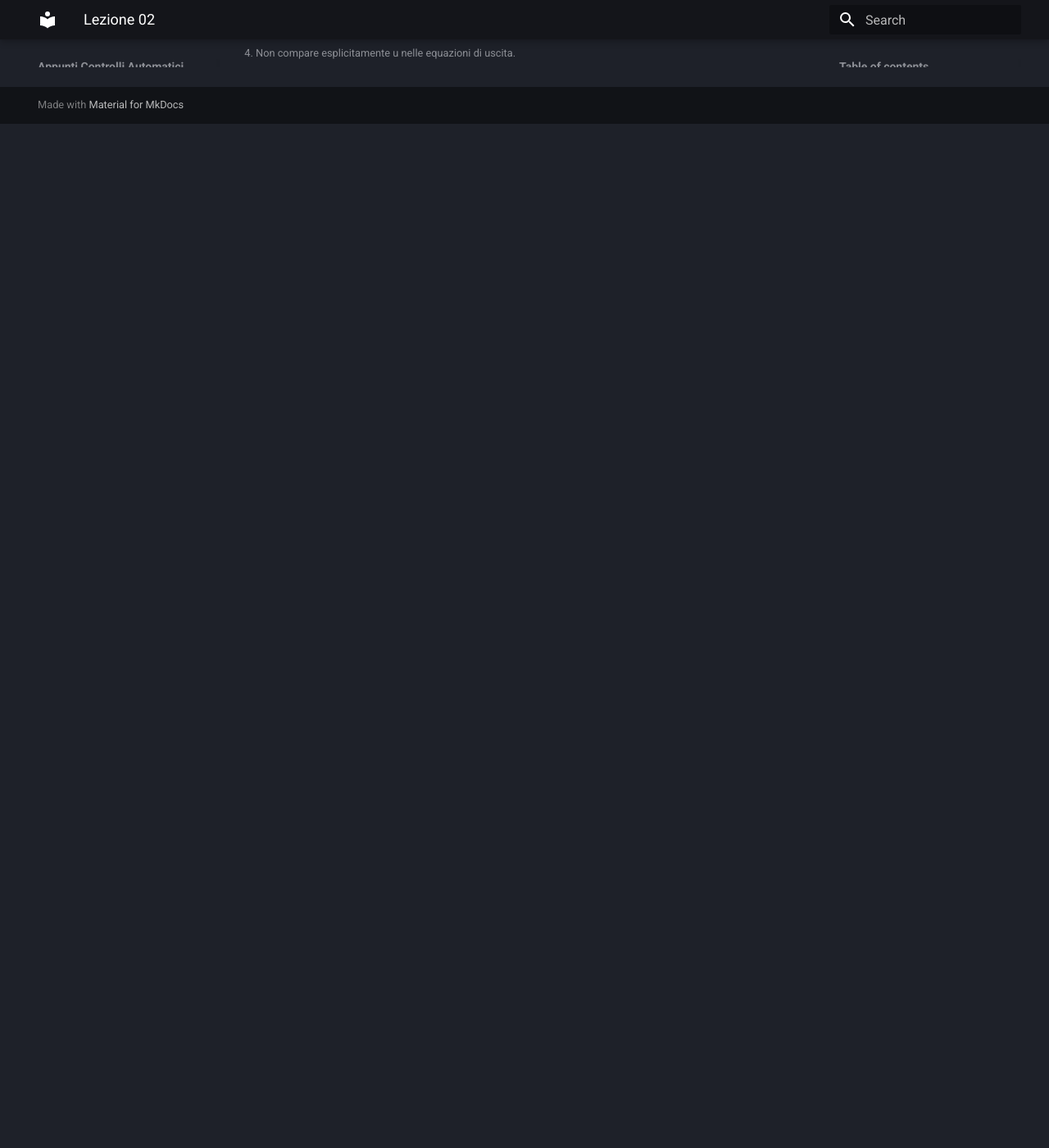
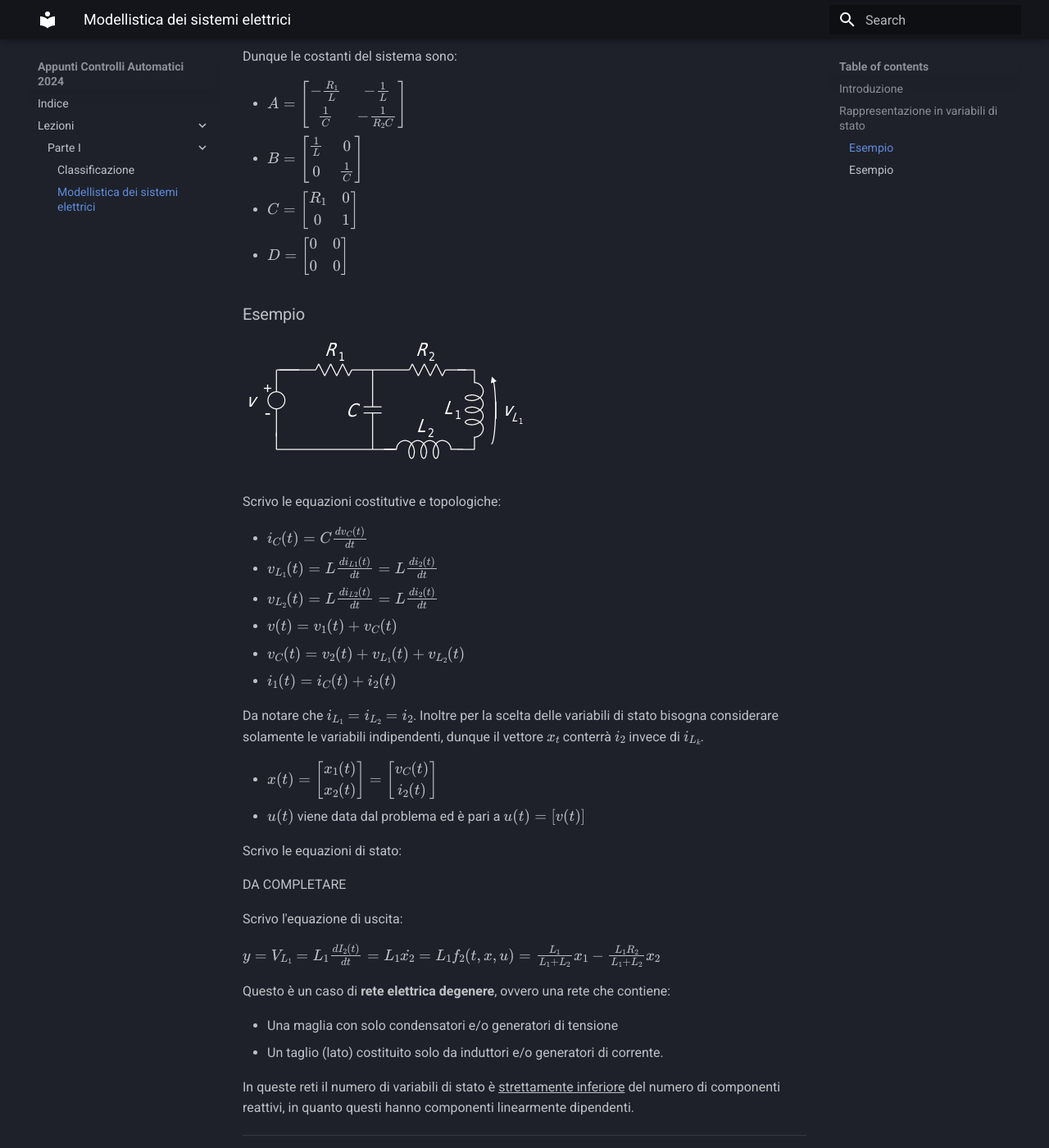
Before and after one commit to xNicklaj/appunti-controlli-automatici, an MkDocs documentation site: the page built from docs/lezioni/lezione_02.md, in a window 1280 px wide and 1400 px high, scrolled down 2585 px. Shown: the whole window at 82% size. Built offline with MkDocs 1.6.1 and Material for MkDocs 9.7.7, drawn with Linux system fonts in a browser that asks for light colours; before the commit the page ends 2736 px from its top, so only the background shows below that; some of the changed text lies outside the part shown.

Commit message:
Aggiornamento

```diff
--- a/docs/lezioni/lezione_02.md
+++ b/docs/lezioni/lezione_02.md
@@ -1,3 +1,4 @@
+# Modellistica dei sistemi elettrici
 ## Introduzione
 Nel corso ci si limita a sistemi elettrici semplici planari con:
 
@@ -28,6 +29,21 @@ In questo esempio seguirò i passaggi numerati descritti nella sezione precedent
 2. L'equazione alla maglia del sistema è $v(t) = v_1(t) + v_L(t) + v_2(t)$, mentre l'equazione al nodo è $i_L(t) + i(t) = i_2(t) + i_C(t)$, prendendo in considerazione il morsetto positivo di $R_2$.
 3. Le variabili di stato del sistema sono quindi $x(t) = \begin{bmatrix}x_1(t)\\x_2(t)\end{bmatrix} = \begin{bmatrix}i_L(t)\\v_2(t)\end{bmatrix}$
 4. Gli ingressi invece sono dati dai generatori e quindi $u(t) = \begin{bmatrix}u_1(t)\\u_2(t)\end{bmatrix} = \begin{bmatrix}v(t)\\i(t)\end{bmatrix}$
+
+Le equazioni di costitutive e topologiche da usare sono quindi:
+
+- $v_L(t) = L\frac{di_L(t)}{dt}$
+- $i_c(t) = C \frac{dv_2(t)}{dt}$
+- $v(t) = v_1(t) + v_L(t) + v_2(t)$
+- $_L(t) + i(t) = i_2(t) + i_c(t)$
+
+Mentre le variabili di stato e ingresso sono:
+
+- $x(t) = \begin{bmatrix}x_1(t)\\x_2(t)\end{bmatrix} = \begin{bmatrix}i_L(t)\\v_2(t)\end{bmatrix}$
+- $u(t) = \begin{bmatrix}u_1(t)\\u_2(t)\end{bmatrix} = \begin{bmatrix}v(t)\\i(t)\end{bmatrix}$
+
+Possiamo quindi continuare col procedimento:
+
 5. Per l'individuazione delle **equazioni di stato** dei componenti con memoria, partiamo dalla derivata di $x_1$, ovvero $\dot{x}_1 = \frac{di_L}{dt} = \frac{v_L}{L}$. L'obbiettivo e raggiungere una forma in cui $\dot{x}_1$ dipende solo dalle variabili di **stato** ($x_i$) ed **ingresso** ($u_i$), quindi utilizzando la legge topologica sui nodi $\frac{v_L}{L} = \frac{(v - v_1 - v_2)}{L} = \frac{(u_1 - v_1 - x_2)}{L}$. Infine, utilizzando le leggi topologiche sulla maglia si può scrivere $v_1 = R_1 i_L$, dunque $\dot{x}_1 = f_1(t, x, u) = -\frac{R_1}{L} x_1 -\frac{1}{L} x_2 + \frac{1}{L} u_1$. Con ragionamenti simili si ha che $\dot{x_2} = \frac{dv_2}{dt} = \frac{i_C}{C} = \frac{(i_L + i - i_2)}{C} = \frac{(x_1 + u_2 - i_2)}{C} = \frac{1}{C} x_1 + \frac{u_2}{C} u_2 - \frac{v_2}{CR_2} = \frac{1}{C} x_1 + \frac{u_2}{C} u_2 - \frac{1}{CR_2} x_2$.
 6. Per ricavare le **equazioni di uscita** del sistema si parte da $y_1 = v_1$, e seguendo passaggi e obbiettivi uguali a quelli nel punto 5 $v_1 = R_1 i_L = R_1 x_1 = g_1(t, x, u)$. Per la seconda equazione di uscita $y_2 = v_2 = x_2 = g_2(t, x, u)$.
 
@@ -56,6 +72,39 @@ Dunque le costanti del sistema sono:
 - $C = \begin{bmatrix}R_1&0\\0&1\end{bmatrix}$
 - $D = \begin{bmatrix}0&0\\0&0\end{bmatrix}$
 
+### Esempio
+
+![Circuito 2](../img/img02.png)
+
+Scrivo le equazioni costitutive e topologiche:
+
+- $i_C(t) = C\frac{dv_C(t)}{dt}$
+- $v_{L_1}(t) = L\frac{di_{L1}(t)}{dt} = L\frac{di_{2}(t)}{dt}$
+- $v_{L_2}(t) = L\frac{di_{L2}(t)}{dt} = L\frac{di_{2}(t)}{dt}$
+- $v(t) = v_1(t) + v_C(t)$
+- $v_C(t) = v_2(t) + v_{L_1}(t) + v_{L_2}(t)$
+- $i_1(t) = i_C(t) + i_2(t)$
+
+Da notare che $i_{L_1} = i_{L_2} = i_2$. Inoltre per la scelta delle variabili di stato bisogna considerare solamente le variabili indipendenti, dunque il vettore $x_t$ conterrà $i_2$ invece di $i_{L_k}$.
+
+- $x(t) = \begin{bmatrix}x_1(t)\\x_2(t)\end{bmatrix} = \begin{bmatrix}v_C(t)\\i_2(t)\end{bmatrix}$
+- $u(t)$ viene data dal problema ed è pari a $u(t) = \begin{bmatrix}v(t)\end{bmatrix}$
+
+Scrivo le equazioni di stato:
+
+DA COMPLETARE
+
+Scrivo l'equazione di uscita:
+
+$y = V_{L_1} = L_1 \frac{dI_2(t)}{dt} = L_1 \dot{x_2} = L_1f_2(t, x, u) = \frac{L_1}{L_1 + L_2}x_1 - \frac{L_1R_2}{L_1+L_2}x_2$
+
+Questo è un caso di **rete elettrica degenere**, ovvero una rete che contiene:
+
+- Una maglia con solo condensatori e/o generatori di tensione
+- Un taglio (lato) costituito solo da induttori e/o generatori di corrente.
+
+In queste reti il numero di variabili di stato è ^^strettamente inferiore^^ del numero di componenti reattivi, in quanto questi hanno componenti linearmente dipendenti.
+
 [^1]: Dato che C e $R_2$ sono in parallelo, la tensione ai capi di C è anche la tensione ai capi di $R_2$, quindi $v_C = v_2$
 [^2]: Le equazioni di stato hanno la forma delle differenziali piuttosto delle equazioni agli estremi.
 [^3]: Numero delle equazioni di stato.
--- a/mkdocs.yml
+++ b/mkdocs.yml
@@ -4,6 +4,7 @@ theme:
   palette:
     scheme: slate
     primary: black
+    accent: purple
   features:
     - navigation.expand
     - content.tooltips
@@ -28,7 +29,7 @@ nav:
   - Lezioni:
     - Parte I:
       - lezioni/lezione_01.md
-      - lezioni/lezione_01.md
+      - lezioni/lezione_02.md
 
 extra_javascript:
   - javascripts/mathjax.js
```
Also changed, not shown: other parts of docs/lezioni/lezione_02.md (+1 -1 lines), includes/abbreviations.md (+4 -0 lines), docs/img/img02.png (added).
